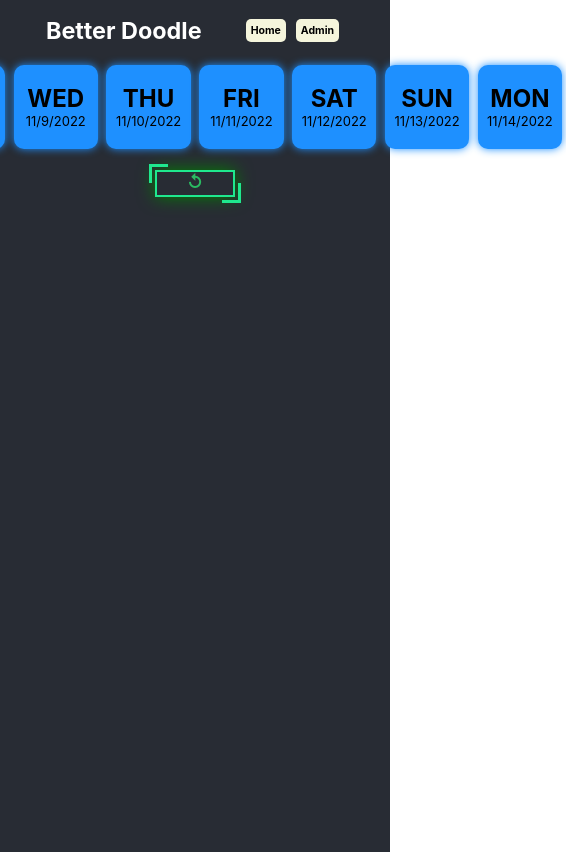
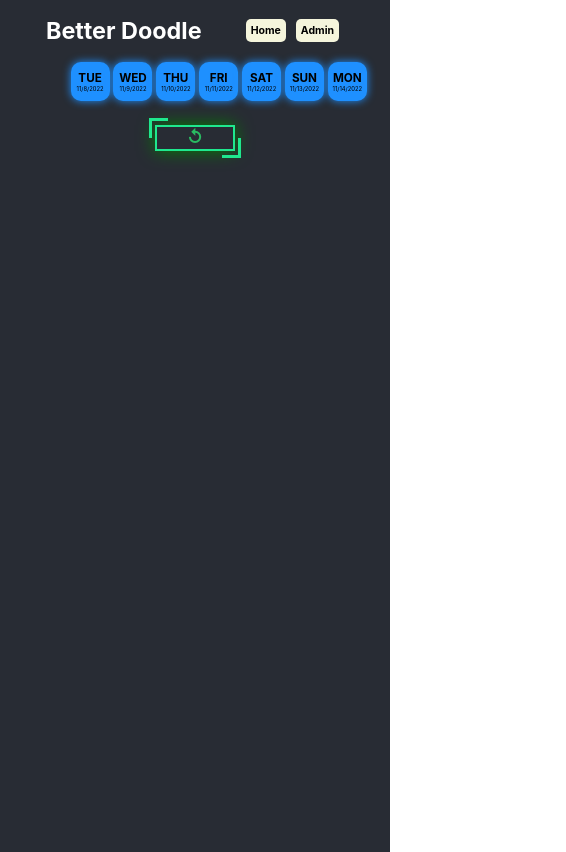
Before and after one commit to huangruoqi/better_doodle, a React (Create React App) app: page /better_doodle/admin in a window 390 px wide. Shown: the whole page, 566 px wide, since content can reach past the window. Built offline with nearby package versions, Linux system fonts and the light colour scheme; what sheetdb-node would draw is missing.

Commit message:
finish admin page mobile view

```diff
--- a/src/Admin.jsx
+++ b/src/Admin.jsx
@@ -100,7 +100,7 @@ const Admin = () => {
     <MainContainer>
       <DAYS />
       <TIME table={table} data={data} />
-      <div style={{padding:"2vh"}}>
+      <div style={{padding:"2vh", alignSelf:'center'}}>
       <Button
         onClick={refresh}
         text="↺"
@@ -119,25 +119,45 @@ const SummaryContainer = styled.div`
   background-color: #aaaaaa4b;
   border-radius: 3vh;
   flex-direction: column;
+  align-self:center;
+  @media ${mobile} {
+    width: 90vw;
+    height: 40vw;
+  border-radius: 3vw;
+  }
 `
 
 const SummaryRow = styled.div`
+  font-size: 2vh;
   width: 100%;
   height: 3vh;
   margin-top: 0.5vh;
   margin-bottom: 0.5vh;
   border-radius: 0.8vh;
   display: flex;
+  @media ${mobile} {
+    height: 5vw;
+    margin-top: 0.5vw;
+    margin-bottom: 0.5vw;
+    border-radius: 0.8vw;
+    font-size: 3vw;
+  }
 `
 const SummaryItem = styled.div`
   width: 12vh;
-  margin-left: 0.5vh;
   margin-right: 0.5vh;
   background-color: #2c7fa8;
   display: flex;
   justify-content: center;
   align-items: center;
   border-radius: 1vh;
+  font-size: 2vh;
+  @media ${mobile} {
+    width: 14vw;
+    font-size: 2.5vw;
+    margin-right: 1vw;
+    border-radius: 1vw;
+  }
 `
 
 const SUMMARY = ({table, data}) => {
@@ -193,7 +213,6 @@ const MainContainer = styled.div`
   height: 100%;
   display: flex;
   justify-content: center;
-  align-items: center;
   flex-direction: column;
 `;
 
@@ -225,6 +244,11 @@ const TIME = ({ table, data }) => {
 const TimeContainer = styled.div`
   display: flex;
   flex-direction: column;
+  width:88vh;
+  @media ${mobile} {
+    width: 88vw;
+  }
+  align-self: center;
 `;
 
 const TimeRowDIV = styled.div`
@@ -232,6 +256,9 @@ const TimeRowDIV = styled.div`
   height: 3.5vh;
   display: flex;
   justify-content: center;
+  @media ${mobile} {
+    height: 12vw;
+  }
 `;
 
 const TimeLabel = styled.div`
@@ -242,8 +269,9 @@ const TimeLabel = styled.div`
   justify-content: center;
   align-items: center;
   div {
-    width: 100%;
-    height: 100%;
+    position: absolute;
+    width: 10vh;
+    height: 3vh;
     border-top-right-radius: 50%;
     border-bottom-left-radius: 50%;
     font-size: 1.5vh;
@@ -253,7 +281,24 @@ const TimeLabel = styled.div`
     align-items: center;
     display: flex;
     box-shadow: 0 0 0.7vh #55987c;
+
+
+@media ${mobile} {
+    border-top-right-radius: 0;
+    border-bottom-left-radius: 0;
+    border-radius: 10px;
+    font-size: 2.5vw;
+    width: 16vw;
+
+    height: 10vw;
+    transform: translate(-3vw);
+}
+
   }
+@media ${mobile} {
+  margin: 1vw;
+  min-width: 10vw;
+}
 `;
 
 const TimeRow = ({ name, table }) => {
@@ -314,7 +359,7 @@ const DayItem = ({ e, i }) => {
 };
 
 const ItemContainer = styled.div`
-  width: 10vh;
+  min-width: 10vh;
   height: 10vh;
   background-color: dodgerblue;
   margin: 0.5vh;
@@ -324,20 +369,42 @@ const ItemContainer = styled.div`
   align-items: center;
   flex-direction: column;
   box-shadow: 0 0 1vh dodgerblue;
+  cursor: pointer;
+  :hover {
+    box-shadow: 0 0 3vh dodgerblue;
+    transition: 0.5s;
+  }
+
+@media ${mobile} {
+  min-width: 10vw;
+  height: 10vw;
+  margin: 0.5vw;
+}
 `;
 
 const EmptyContainer = styled.div`
-  width: 10vh;
+  min-width: 10vh;
   height: 10vh;
   margin: 0.5vh;
+@media ${mobile} {
+  min-width: 10vw;
+  height: 10vw;
+}
 `;
 
 const DateContainer = styled.div`
-  font-size: small;
+  font-size: 1.4vh;
+@media ${mobile} {
+    font-size: 1.5vw;
+}
+
 `;
 const DayContainer = styled.div`
   font-weight: bold;
-  font-size: x-large;
+  font-size: 3vh;
+@media ${mobile} {
+    font-size: 3vw;
+}
 `;
 
 export default Admin;
```
